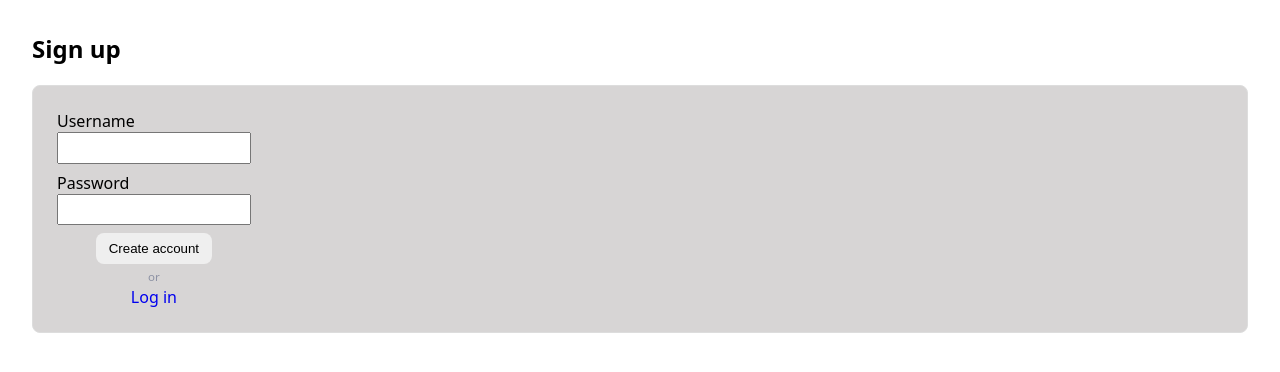
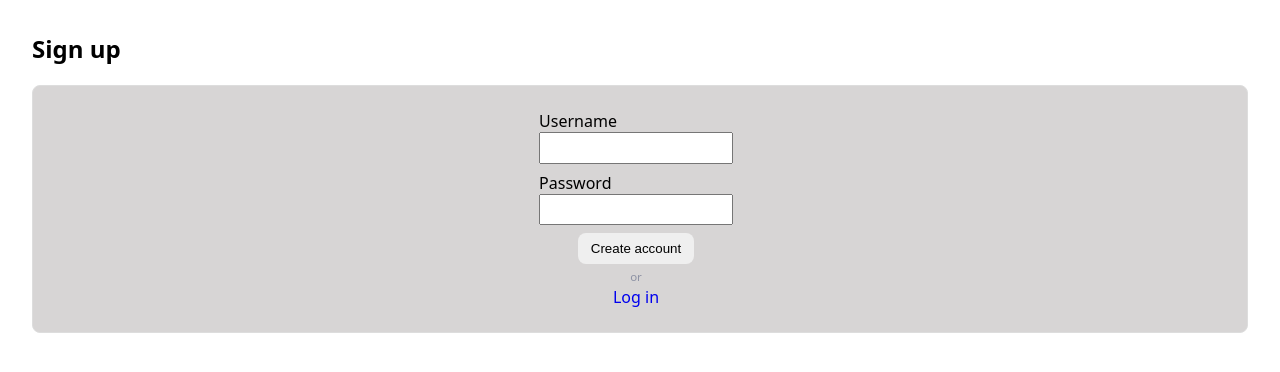
Before and after one commit to TrivialStudent/casino, a Flask app: page /signup in a window 1280 px wide. Shown: the top 372 px of the page. Run offline with Flask 3, Linux system fonts and the light colour scheme.

Commit message:
more changes

```diff
--- a/front_end/templates/base.html
+++ b/front_end/templates/base.html
@@ -5,7 +5,8 @@
     <title>Blackjack</title>
     <style>
       body { font-family: system-ui, sans-serif; margin: 2rem}
-      .box { border: 1px solid #ddd; padding: 1rem; border-radius: 8px; background: #d7d5d5  }
+      .centuredbox { border: 1px solid #ddd; padding: 1rem; border-radius: 8px; background: #d7d5d5;  display: flex; flex-direction: column; align-items: center; justify-content: center; }
+      .box { border: 1px solid #ddd; padding: 1rem; border-radius: 8px; background: #d7d5d5; }
       .row { margin: .5rem; }
       .log { white-space: pre-wrap; background: #111; color: #0f0; padding: 1rem; border-radius: 6px; min-height: 200px; }
       form { display: inline-block; margin-right: .5rem; }
--- a/front_end/templates/login.html
+++ b/front_end/templates/login.html
@@ -1,8 +1,7 @@
 {% extends "base.html" %}
 {% block body %}
 <h2>Log in</h2>
-<div class="box">
-
+<div class="centuredbox">
     <form method="post">
       <div class="row">
         <label>Username</label><br />
--- a/front_end/templates/signup.html
+++ b/front_end/templates/signup.html
@@ -1,7 +1,7 @@
 {% extends "base.html" %}
 {% block body %}
 <h2>Sign up</h2>
-<div class="box">
+<div class="centuredbox">
   <form method="post">
     <div class="row">
       <label>Username</label><br />
```
